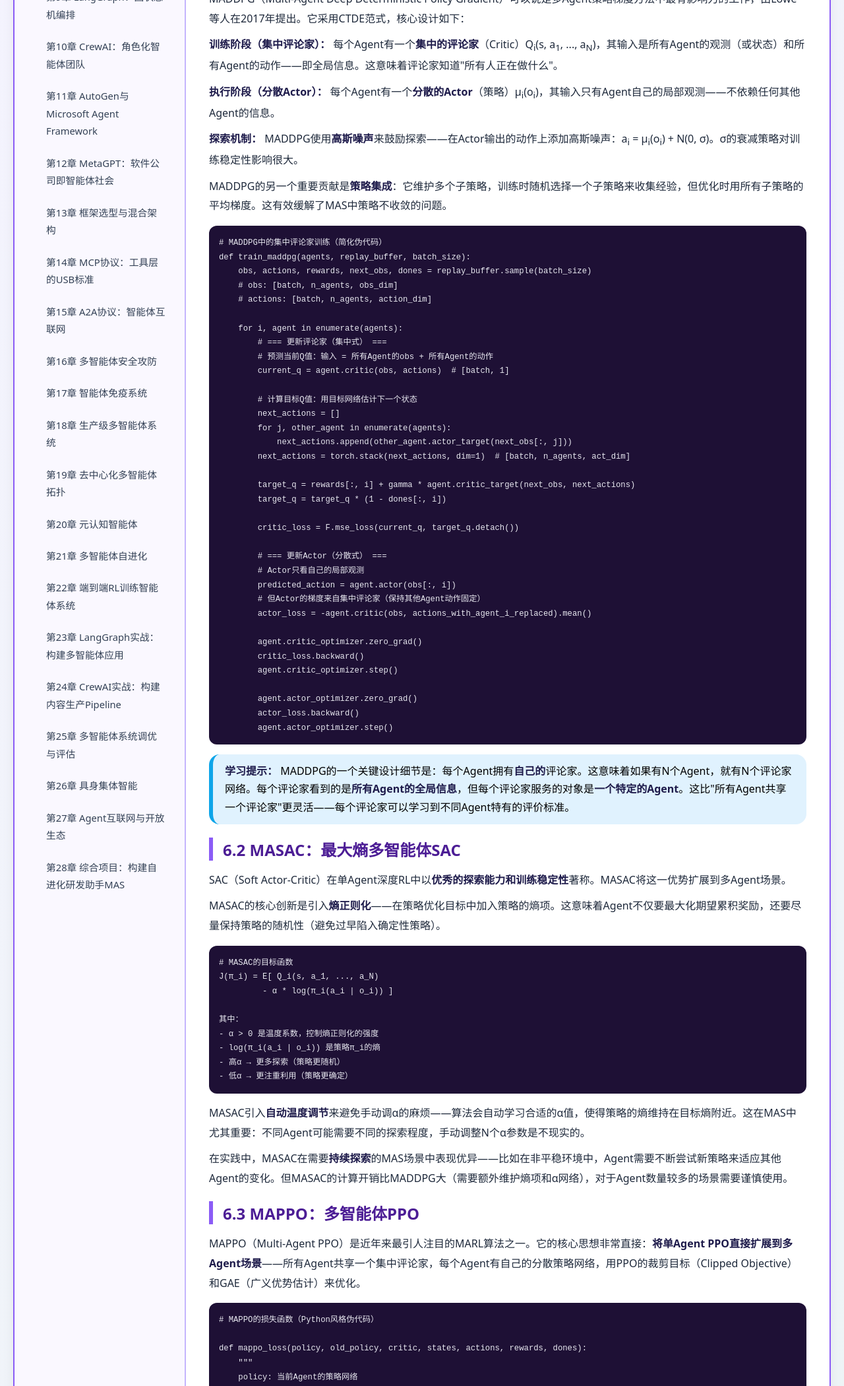
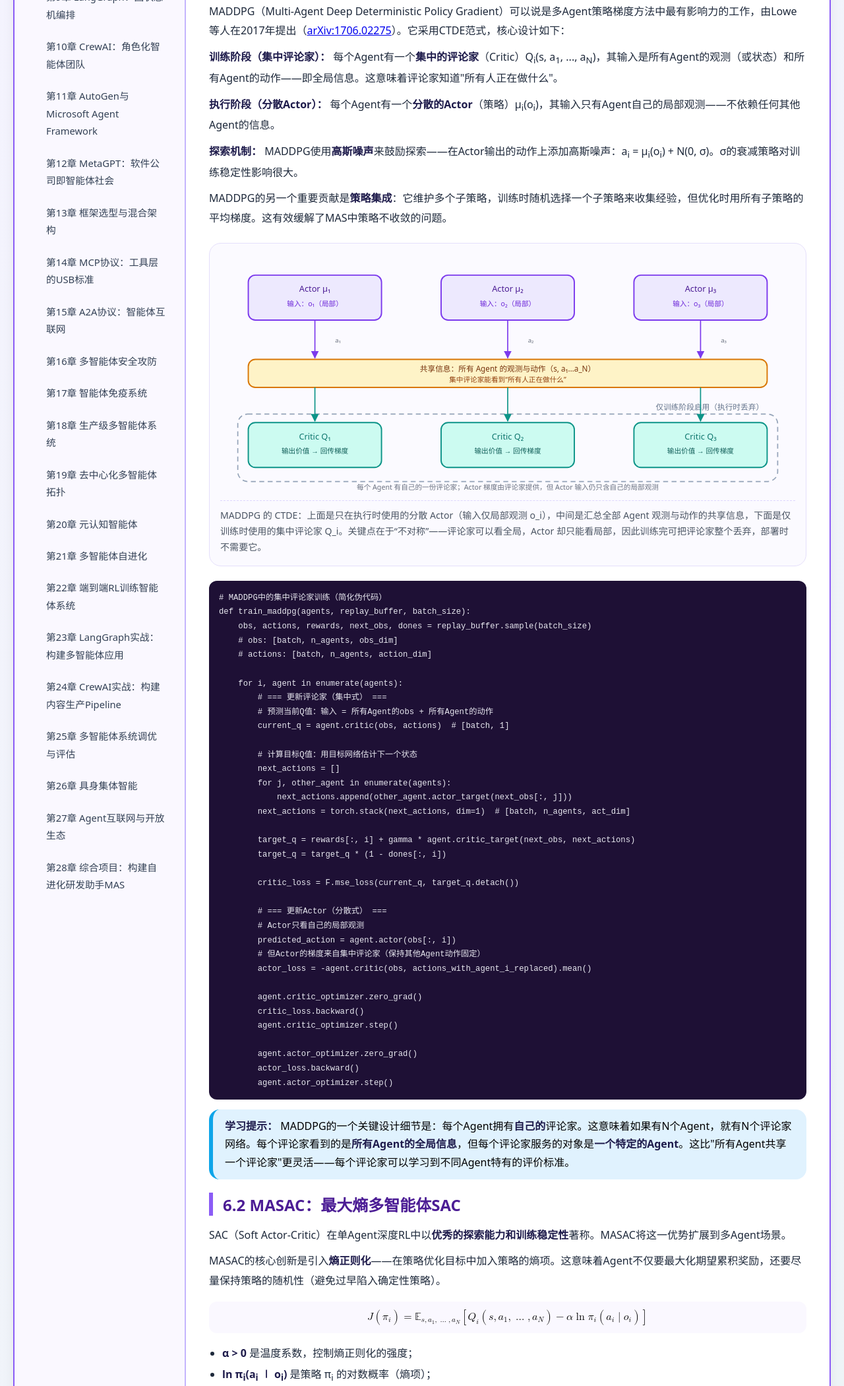
Before and after one commit to 1998x-stack/multi-agent-systems-tutorial, a plain HTML site: page 06.html in a window 1280 px wide. Shown: the part 617-2717 px from the top of the page at 66% size. Drawn offline with Linux system fonts and the light colour scheme.

Commit message:
feat(multi-agent-systems-tutorial): 第6章语义结构、CTDE架构图与MASAC目标MathML化

```diff
--- a/06.html
+++ b/06.html
@@ -5,11 +5,18 @@
     <meta name="viewport" content="width=device-width, initial-scale=1.0, maximum-scale=1.5, user-scalable=yes">
     <title>第6章 多智能体策略梯度</title>
     <link rel="stylesheet" href="theme.css">
-</head>
+    <style>
+        pre { overflow-x: auto; max-width: 100%; }
+        .math-scroll { overflow-x: auto; }
+        @media (max-width: 768px) {
+            table { table-layout: fixed; width: 100%; }
+            th, td { word-break: break-word; }
+        }
+    </style>
 <body>
 <div class="double-border">
 <div class="container">
-    <div class="sidebar">
+    <nav class="sidebar" aria-label="课程目录">
         <h3>🤖 课程目录</h3>
         <ul class="chapter-list">
             <li><a href="01.html">第1章 智能体革命：从单体到多体</a></li>
@@ -41,10 +48,11 @@
             <li><a href="27.html">第27章 Agent互联网与开放生态</a></li>
             <li><a href="28.html">第28章 综合项目：构建自进化研发助手MAS</a></li>
         </ul>
-    </div>
-    <div class="main-content">
+    </nav>
+    <main class="main-content">
 
-        <h2>第6章 多智能体策略梯度</h2>
+        <h1 class="page-title">第6章 多智能体策略梯度</h1>
+        <p class="breadcrumb"><a href="index.html">课程目录</a> › 第6章 多智能体策略梯度</p>
 
         <p>上一章我们详细讨论了CTDE框架下的价值分解方法——VDN、QMIX、QPLEX。这些方法通过学习联合动作价值函数Q<sub>tot</sub>并将其分解为个体Q<sub>i</sub>，来间接得到每个Agent的策略。但价值基方法有一个天然局限：它处理<strong>连续动作空间</strong>非常困难。想象一下，一个机器人Agent的动作是"以0.7m/s的速度向右前方45度移动"——这不是选一个离散动作，而是要从一个连续的高维空间中输出一个向量。价值基方法需要遍历所有动作来计算argmax，这在连续空间中是不可能的。</p>
 
@@ -54,7 +62,7 @@
 
         <h2>6.1 MADDPG：多智能体深度确定性策略梯度</h2>
 
-        <p>MADDPG（Multi-Agent Deep Deterministic Policy Gradient）可以说是多Agent策略梯度方法中最有影响力的工作，由Lowe等人在2017年提出。它采用CTDE范式，核心设计如下：</p>
+        <p>MADDPG（Multi-Agent Deep Deterministic Policy Gradient）可以说是多Agent策略梯度方法中最有影响力的工作，由Lowe等人在2017年提出（<a href="https://arxiv.org/abs/1706.02275">arXiv:1706.02275</a>）。它采用CTDE范式，核心设计如下：</p>
 
         <p><strong>训练阶段（集中评论家）：</strong> 每个Agent有一个<strong>集中的评论家</strong>（Critic）Q<sub>i</sub>(s, a<sub>1</sub>, ..., a<sub>N</sub>)，其输入是所有Agent的观测（或状态）和所有Agent的动作——即全局信息。这意味着评论家知道"所有人正在做什么"。</p>
 
@@ -63,6 +71,42 @@
         <p><strong>探索机制：</strong> MADDPG使用<strong>高斯噪声</strong>来鼓励探索——在Actor输出的动作上添加高斯噪声：a<sub>i</sub> = μ<sub>i</sub>(o<sub>i</sub>) + N(0, σ)。σ的衰减策略对训练稳定性影响很大。</p>
 
         <p>MADDPG的另一个重要贡献是<strong>策略集成</strong>：它维护多个子策略，训练时随机选择一个子策略来收集经验，但优化时用所有子策略的平均梯度。这有效缓解了MAS中策略不收敛的问题。</p>
+
+        <figure>
+        <div class="fig-scroll">
+        <svg viewBox="0 0 820 340" role="img" aria-labelledby="ctdeT ctdeD">
+          <title id="ctdeT">MADDPG 的 CTDE：集中评论家 + 分散 Actor</title>
+          <desc id="ctdeD">三个 Agent 各自用局部观测 o_i 输出动作 a_i；所有 Agent 的观测与动作汇总为一个共享信息向量，送入各自的集中评论家 Q_i；评论家只在训练阶段启用，执行阶段仅保留分散 Actor。</desc>
+          <rect width="820" height="340" fill="#fbfaff"/>
+          <defs>
+            <marker id="cAr" viewBox="0 0 10 10" refX="9" refY="5" markerWidth="7" markerHeight="7" orient="auto"><path d="M0,0 L10,5 L0,10 z" fill="#7c3aed"/></marker>
+            <marker id="cAr2" viewBox="0 0 10 10" refX="9" refY="5" markerWidth="7" markerHeight="7" orient="auto"><path d="M0,0 L10,5 L0,10 z" fill="#0d9488"/></marker>
+          </defs>
+          <rect x="25" y="228" width="770" height="96" rx="14" fill="none" stroke="#94a3b8" stroke-width="1.6" stroke-dasharray="7 5"/>
+          <text x="775" y="222" fill="#64748b" font-size="11" text-anchor="end">仅训练阶段启用（执行时丢弃）</text>
+          <g font-family="system-ui, sans-serif" text-anchor="middle">
+          <g fill="#ede9fe" stroke="#7c3aed" stroke-width="1.8">
+            <rect x="40" y="30" width="190" height="64" rx="10"/><rect x="315" y="30" width="190" height="64" rx="10"/><rect x="590" y="30" width="190" height="64" rx="10"/>
+          </g>
+          <g fill="#4c1d95"><text x="135" y="54" font-size="12">Actor μ₁</text><text x="410" y="54" font-size="12">Actor μ₂</text><text x="685" y="54" font-size="12">Actor μ₃</text></g>
+          <g fill="#6d28d9" font-size="10"><text x="135" y="74">输入：o₁（局部）</text><text x="410" y="74">输入：o₂（局部）</text><text x="685" y="74">输入：o₃（局部）</text></g>
+          <g stroke="#7c3aed" stroke-width="1.6" marker-end="url(#cAr)"><line x1="135" y1="94" x2="135" y2="148"/><line x1="410" y1="94" x2="410" y2="148"/><line x1="685" y1="94" x2="685" y2="148"/></g>
+          <g fill="#6b7280" font-size="9"><text x="168" y="126">a₁</text><text x="443" y="126">a₂</text><text x="718" y="126">a₃</text></g>
+          <rect x="40" y="150" width="740" height="40" rx="10" fill="#fef3c7" stroke="#d97706" stroke-width="1.8"/>
+          <text x="410" y="167" fill="#78350f" font-size="11">共享信息：所有 Agent 的观测与动作（s, a₁…a_N）</text>
+          <text x="410" y="182" fill="#92400e" font-size="10">集中评论家能看到“所有人正在做什么”</text>
+          <g stroke="#0d9488" stroke-width="1.6" marker-end="url(#cAr2)"><line x1="135" y1="190" x2="135" y2="238"/><line x1="410" y1="190" x2="410" y2="238"/><line x1="685" y1="190" x2="685" y2="238"/></g>
+          <g fill="#ccfbf1" stroke="#0d9488" stroke-width="1.8">
+            <rect x="40" y="240" width="190" height="64" rx="10"/><rect x="315" y="240" width="190" height="64" rx="10"/><rect x="590" y="240" width="190" height="64" rx="10"/>
+          </g>
+          <g fill="#0f766e"><text x="135" y="264" font-size="12">Critic Q₁</text><text x="410" y="264" font-size="12">Critic Q₂</text><text x="685" y="264" font-size="12">Critic Q₃</text></g>
+          <g fill="#115e59" font-size="10"><text x="135" y="284">输出价值 → 回传梯度</text><text x="410" y="284">输出价值 → 回传梯度</text><text x="685" y="284">输出价值 → 回传梯度</text></g>
+          <text x="410" y="336" fill="#6b7280" font-size="10">每个 Agent 有自己的一份评论家；Actor 梯度由评论家提供，但 Actor 输入仍只含自己的局部观测</text>
+          </g>
+        </svg>
+        </div>
+        <figcaption>MADDPG 的 CTDE：上面是只在执行时使用的分散 Actor（输入仅局部观测 o_i），中间是汇总全部 Agent 观测与动作的共享信息，下面是仅训练时使用的集中评论家 Q_i。关键点在于“不对称”——评论家可以看全局，Actor 却只能看局部，因此训练完可把评论家整个丢弃，部署时不需要它。</figcaption>
+        </figure>
 
         <pre><code># MADDPG中的集中评论家训练（简化伪代码）
 def train_maddpg(agents, replay_buffer, batch_size):
@@ -110,15 +154,22 @@ def train_maddpg(agents, replay_buffer, batch_size):
 
         <p>MASAC的核心创新是引入<strong>熵正则化</strong>——在策略优化目标中加入策略的熵项。这意味着Agent不仅要最大化期望累积奖励，还要尽量保持策略的随机性（避免过早陷入确定性策略）。</p>
 
-        <pre><code># MASAC的目标函数
-J(π_i) = E[ Q_i(s, a_1, ..., a_N)
-         - α * log(π_i(a_i | o_i)) ]
-
-其中：
-- α > 0 是温度系数，控制熵正则化的强度
-- log(π_i(a_i | o_i)) 是策略π_i的熵
-- 高α → 更多探索（策略更随机）
-- 低α → 更注重利用（策略更确定）</code></pre>
+        <div class="math-scroll" tabindex="0" role="region" aria-label="MASAC 的目标函数">
+          <math display="block" aria-label="MASAC 目标函数：期望回报 Q_i 减去温度系数 alpha 乘以策略的对数概率">
+            <mi>J</mi><mo>(</mo><msub><mi>π</mi><mi>i</mi></msub><mo>)</mo>
+            <mo>=</mo>
+            <msub><mi>𝔼</mi><mrow><mi>s</mi><mo>,</mo><msub><mi>a</mi><mn>1</mn></msub><mo>,</mo><mo>…</mo><mo>,</mo><msub><mi>a</mi><mi>N</mi></msub></mrow></msub>
+            <mo>[</mo>
+            <msub><mi>Q</mi><mi>i</mi></msub><mo>(</mo><mi>s</mi><mo>,</mo><msub><mi>a</mi><mn>1</mn></msub><mo>,</mo><mo>…</mo><mo>,</mo><msub><mi>a</mi><mi>N</mi></msub><mo>)</mo>
+            <mo>−</mo><mi>α</mi><mo>ln</mo><msub><mi>π</mi><mi>i</mi></msub><mo>(</mo><msub><mi>a</mi><mi>i</mi></msub><mo>∣</mo><msub><mi>o</mi><mi>i</mi></msub><mo>)</mo>
+            <mo>]</mo>
+          </math>
+        </div>
+        <ul>
+            <li><strong>α &gt; 0</strong> 是温度系数，控制熵正则化的强度；</li>
+            <li><strong>ln π<sub>i</sub>(a<sub>i</sub> ∣ o<sub>i</sub>)</strong> 是策略 π<sub>i</sub> 的对数概率（熵项）；</li>
+            <li>α 高 → 更偏探索（策略更随机）；α 低 → 更偏利用（策略更确定）。</li>
+        </ul>
 
         <p>MASAC引入<strong>自动温度调节</strong>来避免手动调α的麻烦——算法会自动学习合适的α值，使得策略的熵维持在目标熵附近。这在MAS中尤其重要：不同Agent可能需要不同的探索程度，手动调整N个α参数是不现实的。</p>
 
@@ -126,7 +177,7 @@ J(π_i) = E[ Q_i(s, a_1, ..., a_N)
 
         <h2>6.3 MAPPO：多智能体PPO</h2>
 
-        <p>MAPPO（Multi-Agent PPO）是近年来最引人注目的MARL算法之一。它的核心思想非常直接：<strong>将单Agent PPO直接扩展到多Agent场景</strong>——所有Agent共享一个集中评论家，每个Agent有自己的分散策略网络，用PPO的裁剪目标（Clipped Objective）和GAE（广义优势估计）来优化。</p>
+        <p>MAPPO（Multi-Agent PPO，Yu et al., 2021，<a href="https://arxiv.org/abs/2103.01955">arXiv:2103.01955</a>）是近年来最引人注目的MARL算法之一。它的核心思想非常直接：<strong>将单Agent PPO直接扩展到多Agent场景</strong>——所有Agent共享一个集中评论家，每个Agent有自己的分散策略网络，用PPO的裁剪目标（Clipped Objective）和GAE（广义优势估计）来优化。</p>
 
         <pre><code># MAPPO的损失函数（Python风格伪代码）
 
@@ -345,7 +396,7 @@ def mappo_loss(policy, old_policy, critic, states, actions, rewards, dones):
             <a href="index.html">📖 返回目录</a>
             <a href="07.html">下一章 →</a>
         </div>
-    </div>
+    </main>
 </div>
 </div>
 </body>
```
